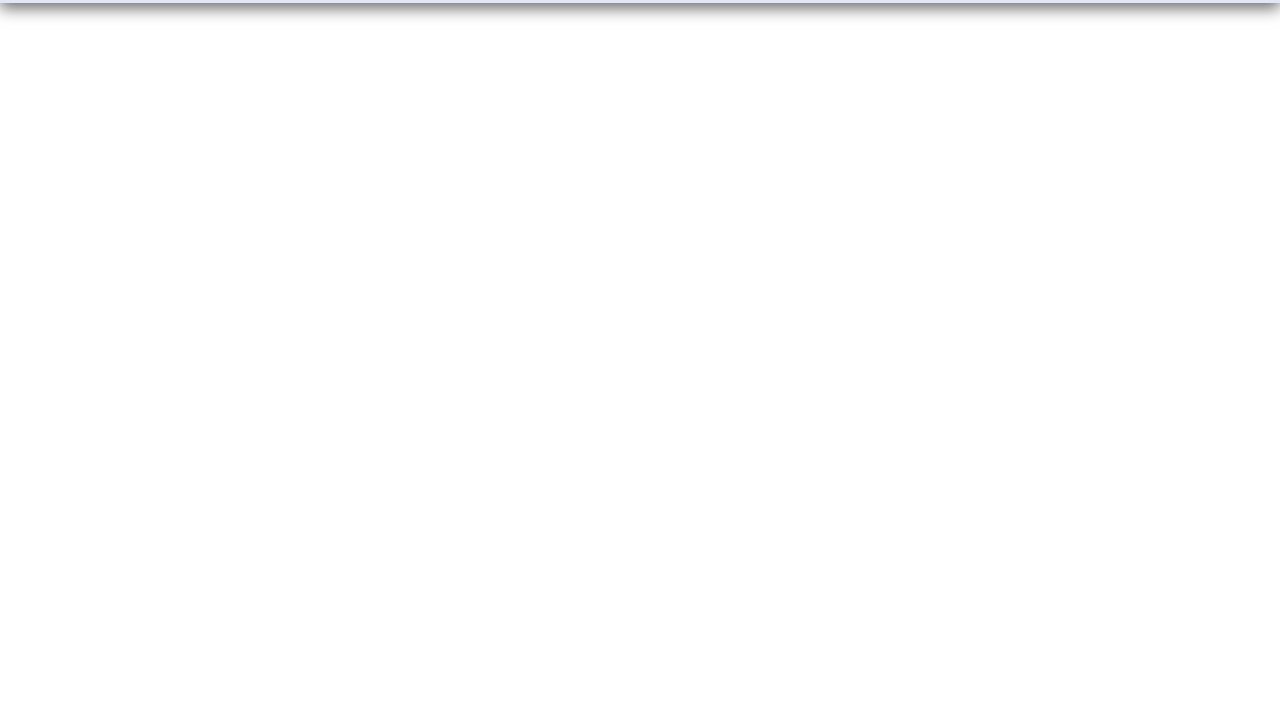
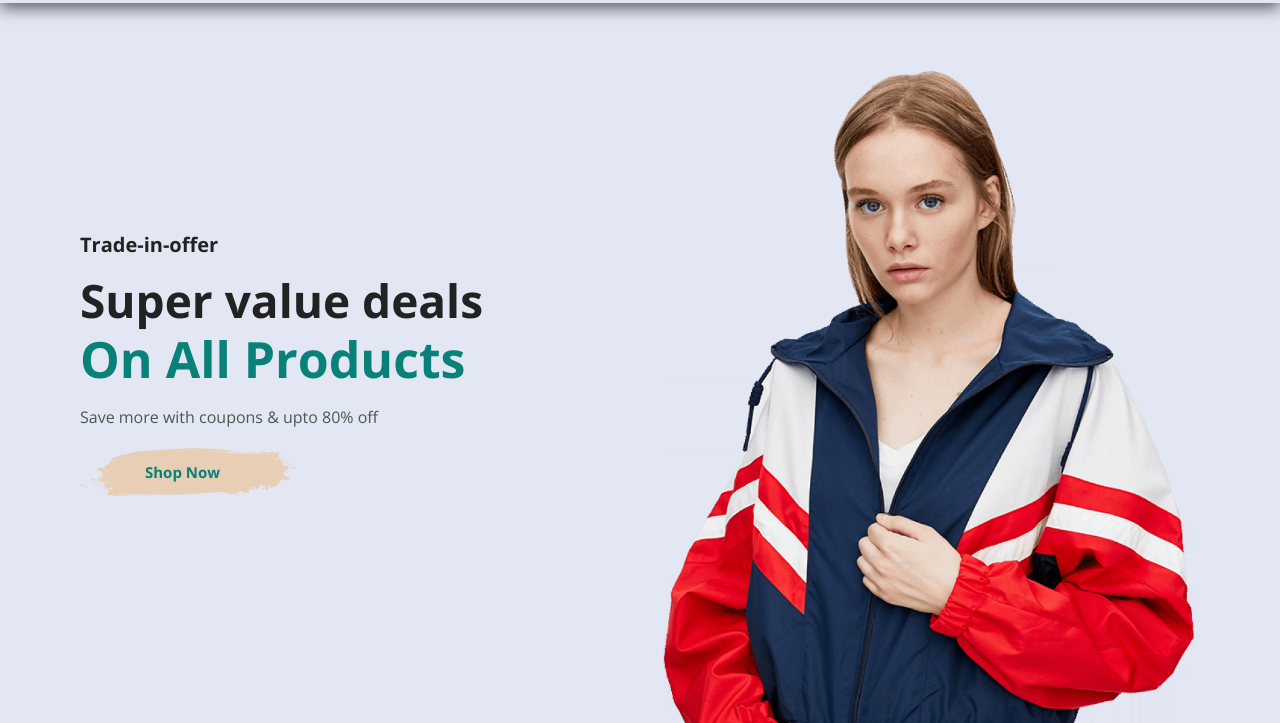
Before and after one commit to kaderabdul79/fantastic-doodle, a plain HTML site: page index.html in a window 1280 px wide. Shown: the part 82-805 px from the top of the page. Drawn offline with nearby package versions, Linux system fonts and the light colour scheme.

Commit message:
finish design the hero section

```diff
--- a/index.html
+++ b/index.html
@@ -26,6 +26,15 @@
    </section>
    <!-- header end -->
 
+   <!-- Hero section -->
+   <section id="hero">
+       <h4>Trade-in-offer</h4>
+       <h2>Super value deals</h2>
+       <h1>On All Products</h1>
+       <p>Save more with coupons & upto 80% off</p>
+       <button>Shop Now</button>
+   </section>
+   <!-- End Hero section -->
 
 
     <script src="script.js"></script>
--- a/style.css
+++ b/style.css
@@ -56,6 +56,10 @@ body{
     justify-content: space-between;
     padding: 20px 80px;
     box-shadow: 0 5px 15px rgba(0, 0, 0, 0.6);
+    z-index: 1000;
+    position: sticky;
+    top: 0;
+    left: 0;
 }
 #navbar{
     display: flex;
@@ -89,3 +93,36 @@ body{
     bottom: -4px;
     left: 20px;
 }
+
+/* End header */
+
+/* Hero */
+#hero{
+    background-image: url("img/hero4.png");
+    height: 90vh;
+    width: 100%;
+    background-size: cover;
+    background-position: top 25% right 0;
+    padding: 0 80px;
+    display: flex;
+    align-items: flex-start;
+    justify-content: center;
+    flex-direction: column;
+}
+#hero h4{
+    padding-bottom: 15px;
+}
+#hero h1{
+    color: #088178;
+}
+#hero button{
+    background-image: url('img/button.png');
+    background-color: transparent;
+    color: #088178;
+    border: 0;
+    padding: 14px 80px 14px 65px;
+    cursor: pointer;
+    font-weight: bold;
+    font-size: 15px;
+}
+/* end Hero */
```
